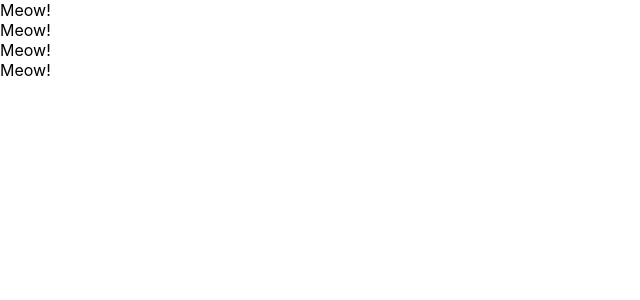
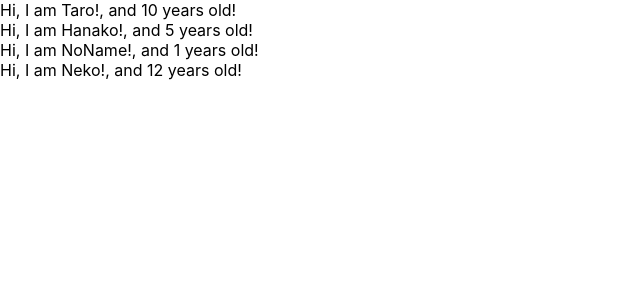
Before and after one commit to ksk620/udemy-react-redux-crud-application, a React (Create React App) app: page / in a window 1280 px wide. Shown: the top 300 px of the page, without its empty margins (0-640 px from the left). Built offline with nearby package versions, Linux system fonts and the light colour scheme.

Commit message:
learn props of component

```diff
--- a/src/App.js
+++ b/src/App.js
@@ -1,33 +1,30 @@
 import React from 'react';
 
-/*
-class App extends Component {
-  render() {
-    //const greeting = "Hi!";
-    //const dom = <h1 className="foo">{greeting}</h1>
-    return (
-      <React.Fragment>
-        <label htmlFor="bar">bar</label>
-        <input type="text" onChange={() => {console.log("I am changed.")}} />
-      </React.Fragment>
-    )
-  }
-}
-*/
-
 const App = () => {
+  const profiles = [
+    { name: "Taro", age: 10 },
+    { name: "Hanako", age: 5 },
+    { name: "NoName" },
+    { age: 12 }
+  ]
   return (
     <div>
-      <Cat />
-      <Cat />
-      <Cat />
-      <Cat />
+      {
+        profiles.map((profiles, index) => {
+          return <User name={profiles.name} age={profiles.age} key={index} />
+        })
+      }
     </div>
   )
 }
 
-const Cat = () => {
-  return <div>Meow!</div>
+const User = (props) => {
+  return <div>Hi, I am {props.name}!, and {props.age} years old! </div>
+}
+
+User.defaultProps = {
+  name: "Neko",
+  age: 1
 }
 
 export default App;
```
